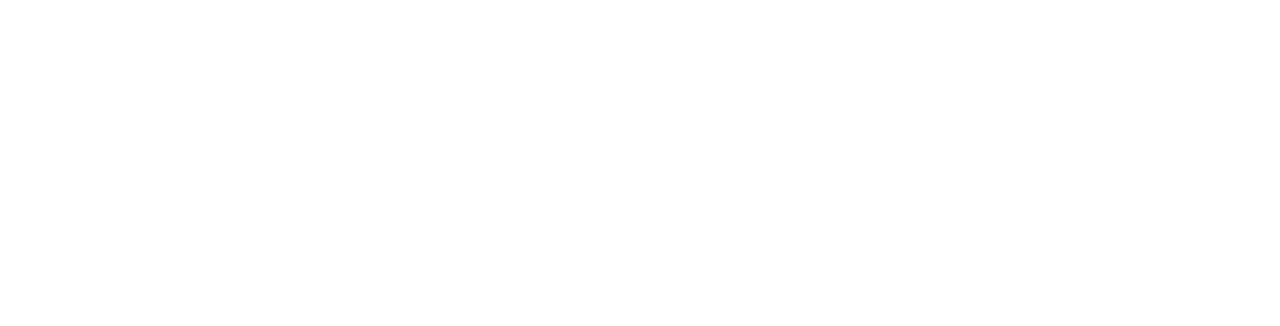
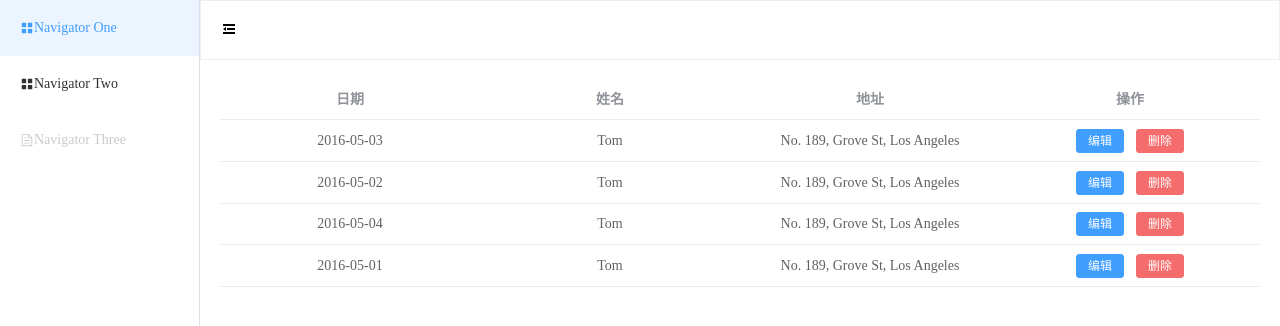
Before and after one commit to Joy-F2E/vue-element-plus-next, a Vue app: page /table in a window 1280 px wide. Before the commit this address had no page. Shown: the top 326 px of the page. Built offline with nearby package versions, Linux system fonts and the light colour scheme.

Commit message:
feat: add Table Component

```diff
--- /dev/null
+++ b/src/components/Table/index.ts
@@ -0,0 +1,8 @@
+import type { App } from "vue";
+import Table from "./src/index.vue";
+
+export default {
+  install(app: App) {
+    app.component('m-table', Table)
+  }
+}
--- /dev/null
+++ b/src/components/Table/src/index.vue
@@ -0,0 +1,49 @@
+<template lang="">
+  <el-table :data="data">
+    <template v-for="(item, index) in tableOptions" :key="index">
+      <el-table-column
+        :label="item.label"
+        :prop="item.prop"
+        :align="item.align"
+        :width="item.width"
+      ></el-table-column>
+    </template>
+    <!-- 扩展列 -->
+    <el-table-column
+      :label="actionOptions!.label"
+      :prop="actionOptions!.prop"
+      :align="actionOptions!.align"
+      :width="actionOptions!.width"
+    >
+      <template #default="scope">
+        <slot name="action" :scope="scope"></slot>
+      </template>
+    </el-table-column>
+  </el-table>
+</template>
+<script lang="ts" setup>
+import { computed } from 'vue';
+import type { PropType } from 'vue'
+import type { TableOptions } from './types';
+
+const props = defineProps({
+  // 表格的配置
+  options: {
+    type: Array as PropType<TableOptions[]>,
+    required: true,
+  },
+  // 表格数据
+  data: {
+    type: Array as PropType<any[]>,
+    required: true,
+  },
+})
+
+let tableOptions = computed(() => props.options.filter(item => !item.action))
+
+let actionOptions = computed(() => props.options.find(item => item.action))
+
+</script>
+<style lang="scss" scoped>
+
+</style>
--- /dev/null
+++ b/src/components/Table/src/types.ts
@@ -0,0 +1,18 @@
+/**
+ * 定义表格需要的类型
+ */
+
+export interface TableOptions {
+  // 表头
+  label: string,
+  // 字段名称
+  prop?: string,
+  // 列宽度
+  width?: number | string,
+  // 对齐方式
+  align?: 'left' | 'center' | 'right',
+  // 自定义列表模板名称
+  slot?: string,
+  // 是否代表操作性
+  action?: boolean
+}
--- a/src/components/index.ts
+++ b/src/components/index.ts
@@ -2,10 +2,12 @@
 import ChooseArea from './ChooseArea';
 import ChooseIcon from './ChooseIcon';
 import Trend from './Trend';
+import Table from './Table';
 const components = [
   ChooseArea,
   ChooseIcon,
-  Trend
+  Trend,
+  Table
 ]
 
 export default {
--- a/src/router/index.ts
+++ b/src/router/index.ts
@@ -25,6 +25,10 @@
       {
         path: '/trend',
         component: () => import('../../src/views/trend/index.vue')
+      },
+      {
+        path: '/table',
+        component: () => import('../../src/views/table/index.vue')
       }
     ]
   }
--- /dev/null
+++ b/src/views/table/index.vue
@@ -0,0 +1,66 @@
+<template>
+  <m-table :data="tableData" :options="options">
+    <template #action="scope">
+      <el-button type="primary" size="small" @click="handleClickEdit(scope)">编辑</el-button>
+      <el-button type="danger" size="small">删除</el-button>
+    </template>
+  </m-table>
+</template>
+<script lang="ts" setup>
+import type { TableOptions } from '@/components/Table/src/types';
+
+const tableData = [
+  {
+    date: '2016-05-03',
+    name: 'Tom',
+    address: 'No. 189, Grove St, Los Angeles',
+  },
+  {
+    date: '2016-05-02',
+    name: 'Tom',
+    address: 'No. 189, Grove St, Los Angeles',
+  },
+  {
+    date: '2016-05-04',
+    name: 'Tom',
+    address: 'No. 189, Grove St, Los Angeles',
+  },
+  {
+    date: '2016-05-01',
+    name: 'Tom',
+    address: 'No. 189, Grove St, Los Angeles',
+  }
+]
+
+// 表格配置
+let options: TableOptions[] = [
+  {
+    label:'日期',
+    prop: 'date',
+    align: 'center',
+  },
+  {
+    label:'姓名',
+    prop: 'name',
+    align: 'center',
+  },
+  {
+    label:'地址',
+    prop: 'address',
+    align: 'center',
+  },
+  {
+    label: '操作',
+    align: 'center',
+    action: true
+  }
+]
+
+let handleClickEdit = (scope: any) => {
+  console.log(scope);
+}
+
+</script>
+<style lang="scss" scoped>
+
+</style>
--- a/tsconfig.json
+++ b/tsconfig.json
@@ -4,9 +4,9 @@
   "compilerOptions": {
     "baseUrl": ".",
     "paths": {
-      "@/*": ["./src/*"]
+      "@/*": ["src/*"]
     },
-    "types": ["element-plus/global"]
+    "types": ["element-plus/global", "node"]
   },
 
   "references": [
```
Also changed, not shown: src/components/Table/README.md (added), 2 other files (tests, documents, lock files or other folders).
